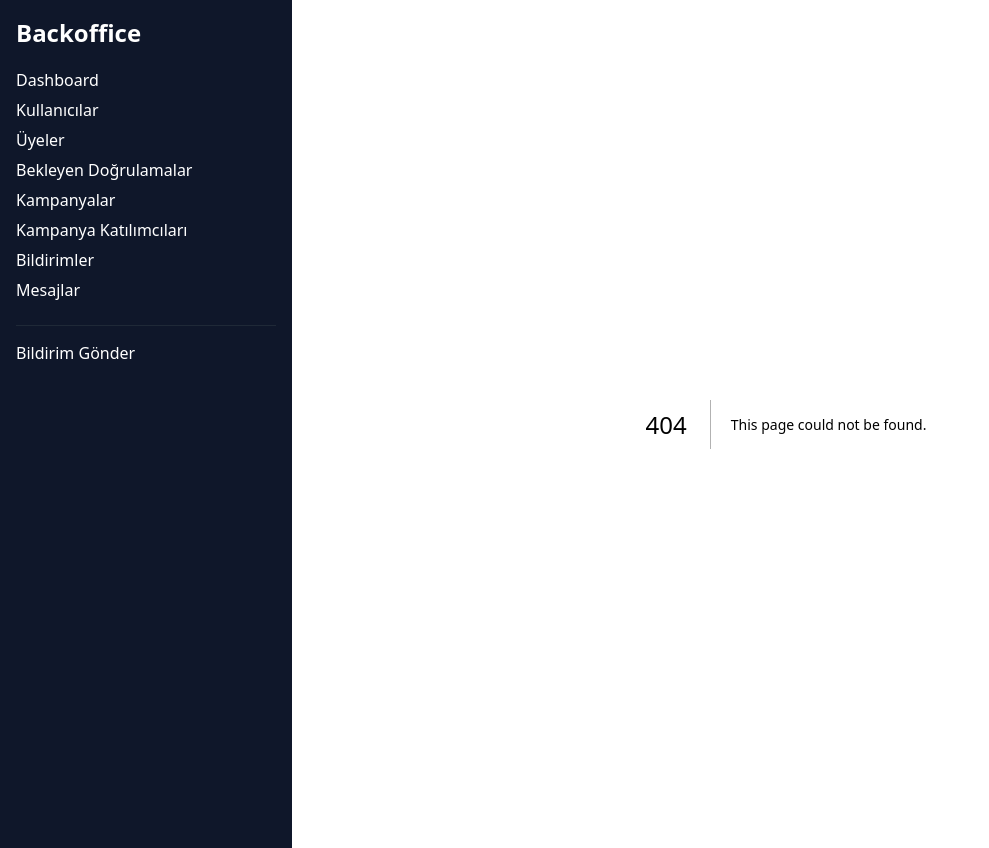
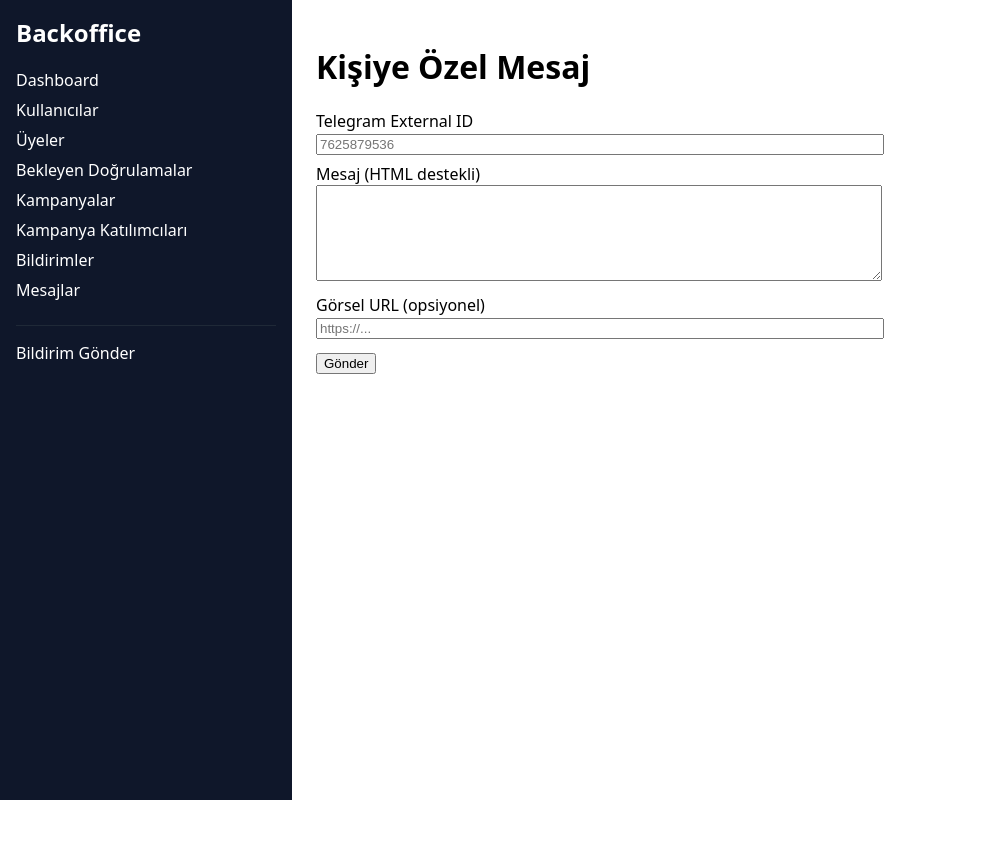
Before and after one commit to batikuzey001-debug/telegrambot, a Next.js app in the folder apps/backoffice/: page /admin/dm in a window 1280 px wide. Before the commit this address had no page. Shown: the whole page, without its empty margins (0-989 px from the left). After the commit the page ends 800 px from the top, so only its background shows below. Built offline with nearby package versions, Linux system fonts and the light colour scheme.

Commit message:
Create page.tsx

```diff
--- /dev/null
+++ b/apps/backoffice/app/admin/dm/page.tsx
@@ -0,0 +1,32 @@
+"use client";
+import { useState } from "react";
+
+export default function DMPage() {
+  const [externalId, setExternalId] = useState("");
+  const [text, setText] = useState("");
+  const [imageUrl, setImageUrl] = useState("");
+  const [msg, setMsg] = useState(""); const [busy,setBusy]=useState(false);
+
+  async function sendDM(){
+    setMsg(""); if(!externalId.trim()||!text.trim()){ setMsg("Gerekli alanlar boş"); return; }
+    setBusy(true);
+    const r = await fetch("/api/admin/dm",{ method:"POST", headers:{ "Content-Type":"application/json" },
+      body: JSON.stringify({ external_id: externalId.trim(), text, image_url: imageUrl.trim()||null, buttons: [] })});
+    const j = await r.json().catch(()=>({}));
+    setBusy(false); setMsg(r.ok? "Gönderildi" : `Hata: ${j?.error||r.status}`);
+  }
+
+  return (
+    <div style={{maxWidth:560}}>
+      <h1>Kişiye Özel Mesaj</h1>
+      <label>Telegram External ID</label>
+      <input value={externalId} onChange={e=>setExternalId(e.target.value)} placeholder="7625879536" style={{width:"100%",marginBottom:8}} />
+      <label>Mesaj (HTML destekli)</label>
+      <textarea rows={6} value={text} onChange={e=>setText(e.target.value)} style={{width:"100%",marginBottom:8}} />
+      <label>Görsel URL (opsiyonel)</label>
+      <input value={imageUrl} onChange={e=>setImageUrl(e.target.value)} placeholder="https://..." style={{width:"100%",marginBottom:12}} />
+      <button onClick={sendDM} disabled={busy}>{busy?"Gönderiliyor…":"Gönder"}</button>
+      {msg && <div style={{marginTop:8}}>{msg}</div>}
+    </div>
+  );
+}
```
